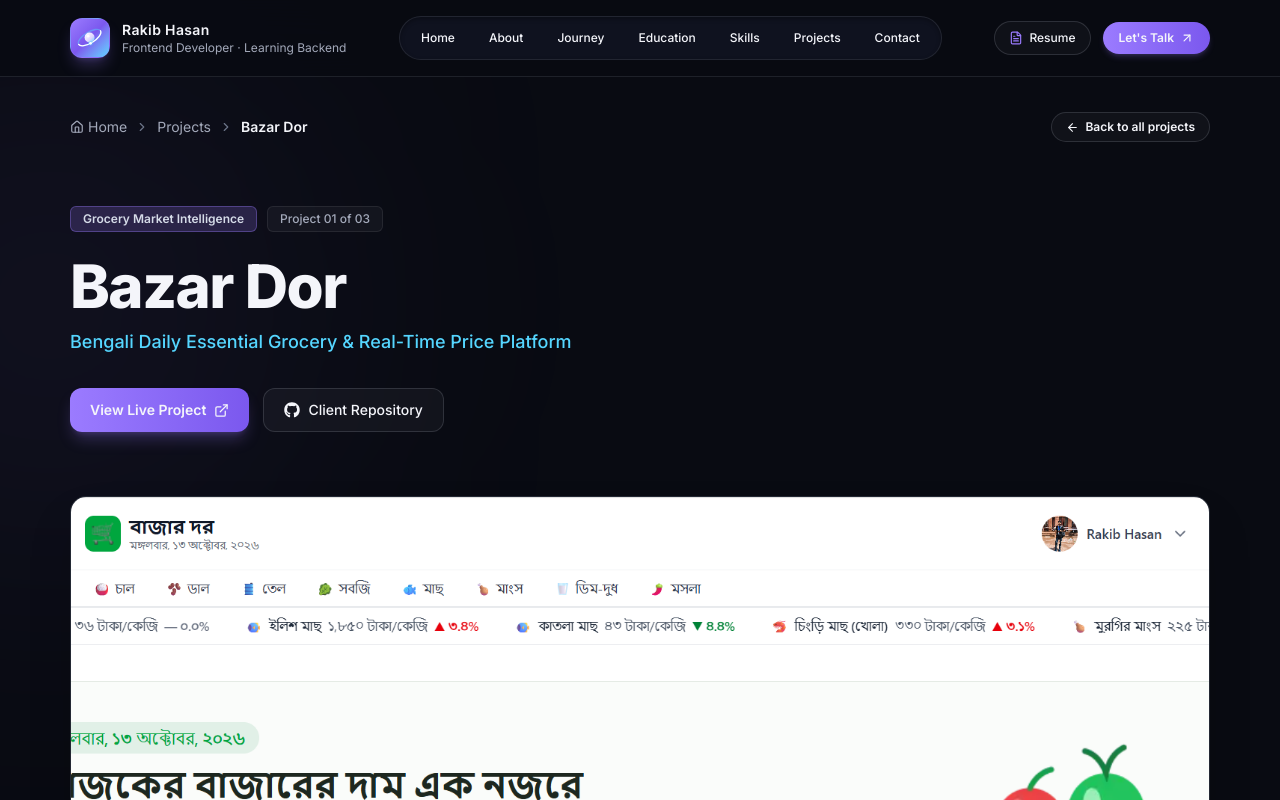
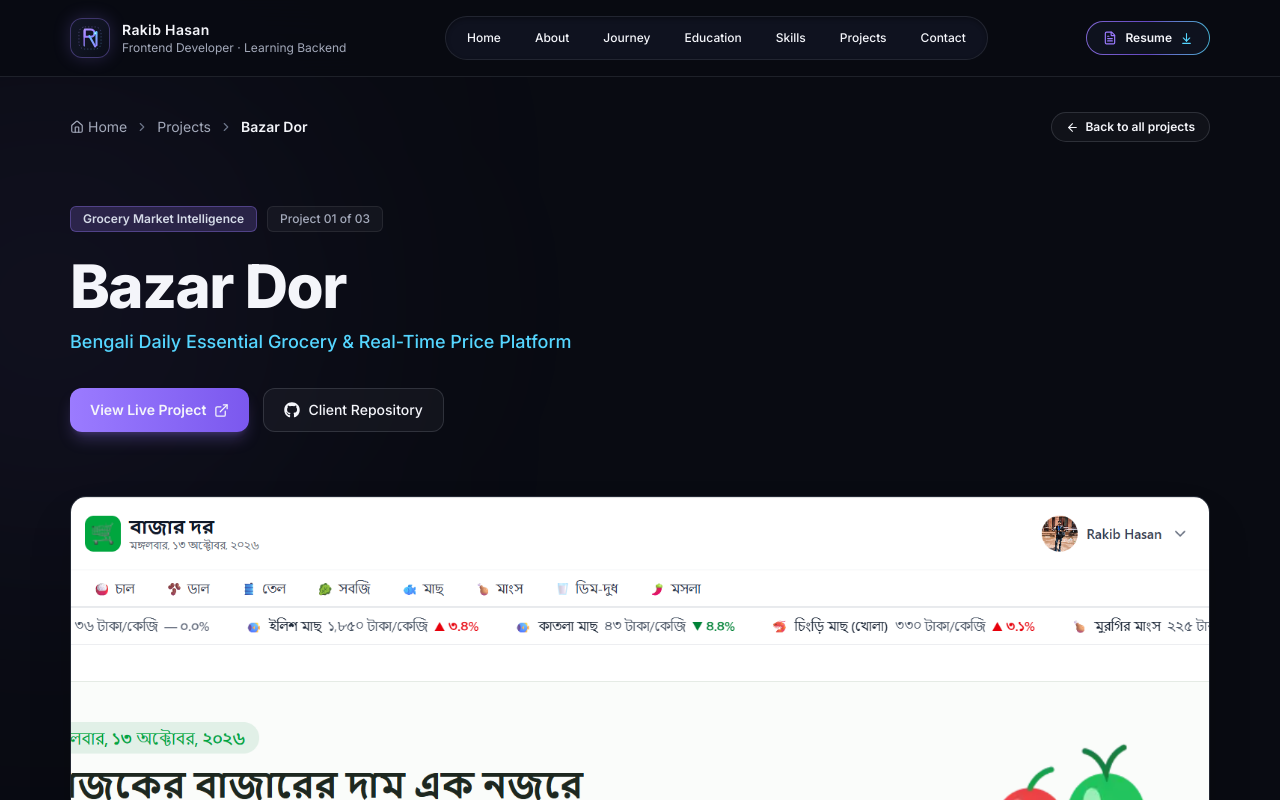
Before and after one commit to md-rakib-hasan1/rakib-portfolio, a Next.js app: page /projects/bazar-dor in a window 1280 px wide. Shown: the top 800 px of the page. Built offline with nearby package versions, Linux system fonts and the light colour scheme.

Commit message:
feat: alternate education timeline, add shadcn/ui, refine navbar resume button, and upgrade brand logo

```diff
--- a/src/components/layout/BrandMark.tsx
+++ b/src/components/layout/BrandMark.tsx
@@ -6,61 +6,102 @@ const BrandMark = ({ className = "" }: BrandMarkProps) => {
   return (
     <span
       aria-hidden="true"
-      className={`flex shrink-0 items-center justify-center rounded-xl border border-[#9B7BFF]/30 bg-gradient-to-br from-[#9B7BFF] via-[#7B58EE] to-[#55D6FF] shadow-lg shadow-[#9B7BFF]/25 transition-transform duration-300 group-hover:scale-105 ${className}`}
+      className={`relative flex shrink-0 items-center justify-center rounded-xl border border-[rgba(155,123,255,0.35)] bg-gradient-to-br from-[#121626] via-[#101422] to-[#0A0D18] p-1.5 shadow-[0_0_18px_rgba(155,123,255,0.2)] transition-all duration-300 group-hover:scale-105 group-hover:border-[#55D6FF]/50 group-hover:shadow-[0_0_24px_rgba(85,214,255,0.3)] ${className}`}
     >
       <svg
         viewBox="0 0 40 40"
         fill="none"
-        className="size-[82%]"
+        xmlns="http://www.w3.org/2000/svg"
+        className="size-full"
       >
         <defs>
+          {/* Aurora Violet to Cyan Gradient */}
           <linearGradient
-            id="brandmark-core"
-            x1="13.5"
-            y1="13.5"
-            x2="26.5"
-            y2="26.5"
+            id="brand-aurora-primary"
+            x1="4"
+            y1="4"
+            x2="36"
+            y2="36"
             gradientUnits="userSpaceOnUse"
           >
-            <stop stopColor="#FFFFFF" />
-            <stop offset="0.6" stopColor="#E0D6FF" />
-            <stop offset="1" stopColor="#55D6FF" />
+            <stop offset="0%" stopColor="#B8A2FF" />
+            <stop offset="45%" stopColor="#9B7BFF" />
+            <stop offset="100%" stopColor="#55D6FF" />
           </linearGradient>
+
+          {/* Cyan Accent Gradient */}
+          <linearGradient
+            id="brand-aurora-cyan"
+            x1="16"
+            y1="8"
+            x2="34"
+            y2="34"
+            gradientUnits="userSpaceOnUse"
+          >
+            <stop offset="0%" stopColor="#55D6FF" />
+            <stop offset="100%" stopColor="#9B7BFF" />
+          </linearGradient>
+
+          {/* Glow filter */}
+          <filter id="aurora-glow" x="-20%" y="-20%" width="140%" height="140%">
+            <feGaussianBlur stdDeviation="1.5" result="blur" />
+            <feComposite in="SourceGraphic" in2="blur" operator="over" />
+          </filter>
         </defs>
 
-        {/* Orbit ring — back half (drawn behind the core) */}
-        <ellipse
-          cx="20"
-          cy="20"
-          rx="16.5"
-          ry="7"
-          transform="rotate(-32 20 20)"
-          stroke="#55D6FF"
-          strokeOpacity="0.45"
-          strokeWidth="1.7"
+        {/* Ambient subtle back ring */}
+        <rect
+          x="3"
+          y="3"
+          width="34"
+          height="34"
+          rx="9"
+          stroke="url(#brand-aurora-primary)"
+          strokeWidth="1.2"
+          strokeOpacity="0.4"
+          strokeDasharray="2 3"
         />
 
-        {/* Glowing core */}
-        <circle cx="20" cy="20" r="6.4" fill="url(#brandmark-core)" />
-        <circle
-          cx="18.2"
-          cy="18.2"
-          r="1.7"
-          fill="#FFFFFF"
-          fillOpacity="0.85"
+        {/* Interconnected Modern Geometric Monogram 'R' & 'H' */}
+        {/* Left vertical pillar of 'R' */}
+        <path
+          d="M10 9C10 7.89543 10.8954 7 12 7V33C10.8954 33 10 32.1046 10 31V9Z"
+          fill="url(#brand-aurora-primary)"
         />
 
-        {/* Orbit ring — front half, passing over the core */}
+        {/* Upper curved loop of 'R' */}
         <path
-          d="M34 11.26A16.5 7 -32 0 1 6 28.74"
-          stroke="#FFFFFF"
-          strokeWidth="1.7"
+          d="M12 7H21C24.3137 7 27 9.46243 27 12.5C27 15.5376 24.3137 18 21 18H12V7Z"
+          stroke="url(#brand-aurora-primary)"
+          strokeWidth="3.2"
+          strokeLinejoin="round"
+        />
+
+        {/* Diagonal dynamic kick of 'R' transitioning into 'H' */}
+        <path
+          d="M19 17L28 33"
+          stroke="url(#brand-aurora-cyan)"
+          strokeWidth="3.2"
           strokeLinecap="round"
         />
 
-        {/* Satellite riding the orbit */}
-        <circle cx="21.2" cy="27.4" r="3.1" fill="#55D6FF" fillOpacity="0.4" />
-        <circle cx="21.2" cy="27.4" r="1.7" fill="#FFFFFF" />
+        {/* Right vertical pillar of 'H' */}
+        <path
+          d="M30 11V31"
+          stroke="url(#brand-aurora-cyan)"
+          strokeWidth="3.2"
+          strokeLinecap="round"
+        />
+
+        {/* Glowing pulse satellite node */}
+        <circle
+          cx="28"
+          cy="12.5"
+          r="1.8"
+          fill="#55D6FF"
+          filter="url(#aurora-glow)"
+        />
+        <circle cx="28" cy="12.5" r="1" fill="#FFFFFF" />
       </svg>
     </span>
   );
--- a/src/components/layout/Navbar.tsx
+++ b/src/components/layout/Navbar.tsx
@@ -3,7 +3,7 @@
 import { useEffect, useState } from "react";
 import Link from "next/link";
 import { usePathname } from "next/navigation";
-import { Menu, X, ArrowUpRight, FileText } from "lucide-react";
+import { Menu, X, FileText, ArrowDownToLine } from "lucide-react";
 import BrandMark from "@/components/layout/BrandMark";
 
 const navLinks = [
@@ -90,6 +90,7 @@ const Navbar = () => {
         aria-label="Main navigation"
         className="container flex h-[76px] items-center justify-between"
       >
+        {/* Brand / Logo */}
         <Link
           href={getHref("#home")}
           onClick={closeMenu}
@@ -107,7 +108,7 @@ const Navbar = () => {
           </span>
         </Link>
 
-        {/* Desktop Navigation links */}
+        {/* Desktop Navigation Links */}
         <div className="hidden items-center gap-1 rounded-full border border-white/[0.08] bg-[#111522]/90 p-1.5 shadow-inner shadow-black/30 lg:flex">
           {navLinks.map((link) => {
             const isActive = isHomePage && activeSection === link.anchor.slice(1);
@@ -128,28 +129,30 @@ const Navbar = () => {
           })}
         </div>
 
-        {/* Desktop Actions */}
-        <div className="hidden items-center gap-3 md:flex">
+        {/* Desktop Action: Sleek & Beautiful Resume Button */}
+        <div className="hidden items-center md:flex">
           <a
             href="/resume.pdf"
             target="_blank"
             rel="noopener noreferrer"
-            className="inline-flex items-center gap-1.5 rounded-full border border-[rgba(163,169,186,0.2)] bg-white/[0.03] px-3.5 py-2 text-xs font-medium text-[#D5DBE8] transition-all hover:border-[#9B7BFF]/50 hover:bg-[#9B7BFF]/10 hover:text-white"
+            className="group relative inline-flex items-center gap-2 rounded-full p-[1px] transition-all duration-300 hover:scale-[1.03] hover:shadow-[0_0_22px_rgba(155,123,255,0.45)]"
           >
-            <FileText size={14} className="text-[#9B7BFF]" />
-            Resume
+            {/* Animated Gradient Border Ring */}
+            <span
+              aria-hidden="true"
+              className="absolute inset-0 rounded-full bg-gradient-to-r from-[#9B7BFF] via-[#7B58EE] to-[#55D6FF] opacity-80 transition-opacity group-hover:opacity-100"
+            />
+
+            {/* Inner Pill Container */}
+            <span className="relative flex items-center gap-2 rounded-full bg-[#0E121E] px-4 py-2 text-xs font-semibold text-[#F4F5FA] transition-colors group-hover:bg-[#131829]">
+              <FileText size={14} className="text-[#9B7BFF] transition-transform duration-300 group-hover:rotate-6" />
+              <span>Resume</span>
+              <ArrowDownToLine size={13} className="text-[#55D6FF] transition-transform duration-300 group-hover:translate-y-0.5" />
+            </span>
           </a>
-
-          <Link
-            href={getHref("#contact")}
-            className="inline-flex items-center gap-1.5 rounded-full bg-gradient-to-r from-[#9B7BFF] to-[#7B58EE] px-4 py-2 text-xs font-semibold text-white shadow-md shadow-[#9B7BFF]/20 transition-all hover:brightness-110 hover:shadow-lg hover:shadow-[#9B7BFF]/30"
-          >
-            Let&apos;s Talk
-            <ArrowUpRight size={14} />
-          </Link>
         </div>
 
-        {/* Mobile menu trigger */}
+        {/* Mobile Menu Trigger */}
         <button
           type="button"
           aria-label={isOpen ? "Close navigation menu" : "Open navigation menu"}
@@ -188,13 +191,14 @@ const Navbar = () => {
               );
             })}
 
-            <div className="mt-3 grid grid-cols-2 gap-2 pt-2 border-t border-white/[0.08]">
+            {/* Mobile Resume Action Cards */}
+            <div className="mt-3 grid grid-cols-2 gap-2 pt-3 border-t border-white/[0.08]">
               <a
                 href="/resume.pdf"
                 target="_blank"
                 rel="noopener noreferrer"
                 onClick={closeMenu}
-                className="flex items-center justify-center gap-1.5 rounded-xl border border-[rgba(163,169,186,0.2)] bg-white/[0.04] px-3 py-2.5 text-xs font-semibold text-[#F4F5FA]"
+                className="flex items-center justify-center gap-1.5 rounded-xl border border-[rgba(163,169,186,0.2)] bg-white/[0.04] px-3 py-2.5 text-xs font-semibold text-[#F4F5FA] hover:bg-white/10 transition-colors"
               >
                 <FileText size={14} className="text-[#9B7BFF]" />
                 View Resume
@@ -202,22 +206,14 @@ const Navbar = () => {
 
               <a
                 href="/resume.pdf"
-                download
+                download="Rakib_Hasan_Resume.pdf"
                 onClick={closeMenu}
-                className="flex items-center justify-center gap-1.5 rounded-xl border border-[#55D6FF]/30 bg-[#55D6FF]/10 px-3 py-2.5 text-xs font-semibold text-[#55D6FF]"
+                className="flex items-center justify-center gap-1.5 rounded-xl border border-[#55D6FF]/35 bg-[#55D6FF]/10 px-3 py-2.5 text-xs font-semibold text-[#55D6FF] hover:bg-[#55D6FF]/20 transition-colors"
               >
+                <ArrowDownToLine size={14} />
                 Download PDF
               </a>
             </div>
-
-            <Link
-              href={getHref("#contact")}
-              onClick={closeMenu}
-              className="mt-2 flex items-center justify-center gap-2 rounded-xl bg-gradient-to-r from-[#9B7BFF] to-[#7B58EE] px-4 py-3 text-sm font-semibold text-white shadow-md shadow-[#9B7BFF]/25 transition-all hover:brightness-110"
-            >
-              Let&apos;s Talk
-              <ArrowUpRight size={16} />
-            </Link>
           </div>
         </div>
       )}
--- a/src/components/sections/Skills.tsx
+++ b/src/components/sections/Skills.tsx
@@ -19,9 +19,9 @@ import {
   SiMongodb,
   SiNextdotjs,
   SiNodedotjs,
-  SiNpm,
   SiPython,
   SiReact,
+  SiShadcnui,
   SiTailwindcss,
   SiTypescript,
   SiVercel,
@@ -65,6 +65,7 @@ const skillCategories: SkillCategory[] = [
     icon: Palette,
     skills: [
       { name: "Tailwind CSS v4", icon: SiTailwindcss, color: "#06B6D4" },
+      { name: "shadcn/ui", icon: SiShadcnui, color: "#FFFFFF" },
       { name: "DaisyUI", icon: SiDaisyui, color: "#1AD1A5" },
       { name: "Responsive UI", icon: Layers, color: "#9B7BFF" },
       { name: "CSS Variables", icon: Code2, color: "#55D6FF" },
@@ -106,7 +107,6 @@ const skillCategories: SkillCategory[] = [
       { name: "GitHub", icon: SiGithub, color: "#FFFFFF" },
       { name: "VS Code", icon: Code2, color: "#007ACC" },
       { name: "Vercel", icon: SiVercel, color: "#FFFFFF" },
-      { name: "npm", icon: SiNpm, color: "#CB3837" },
     ],
   },
 ];
```
Also changed, not shown: resume/resume.html (+83 -82 lines), src/components/sections/Education.tsx (+123 -46 lines).
